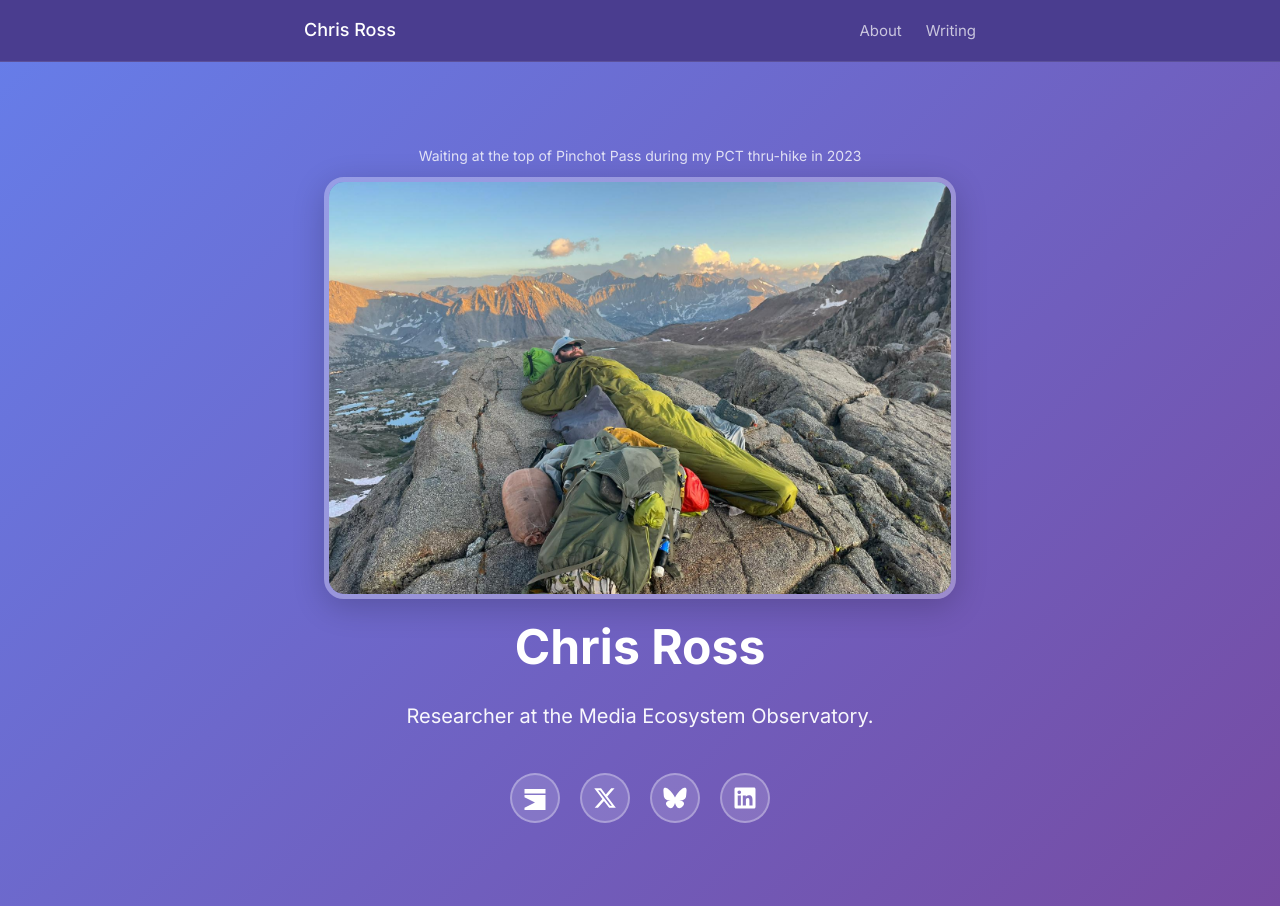
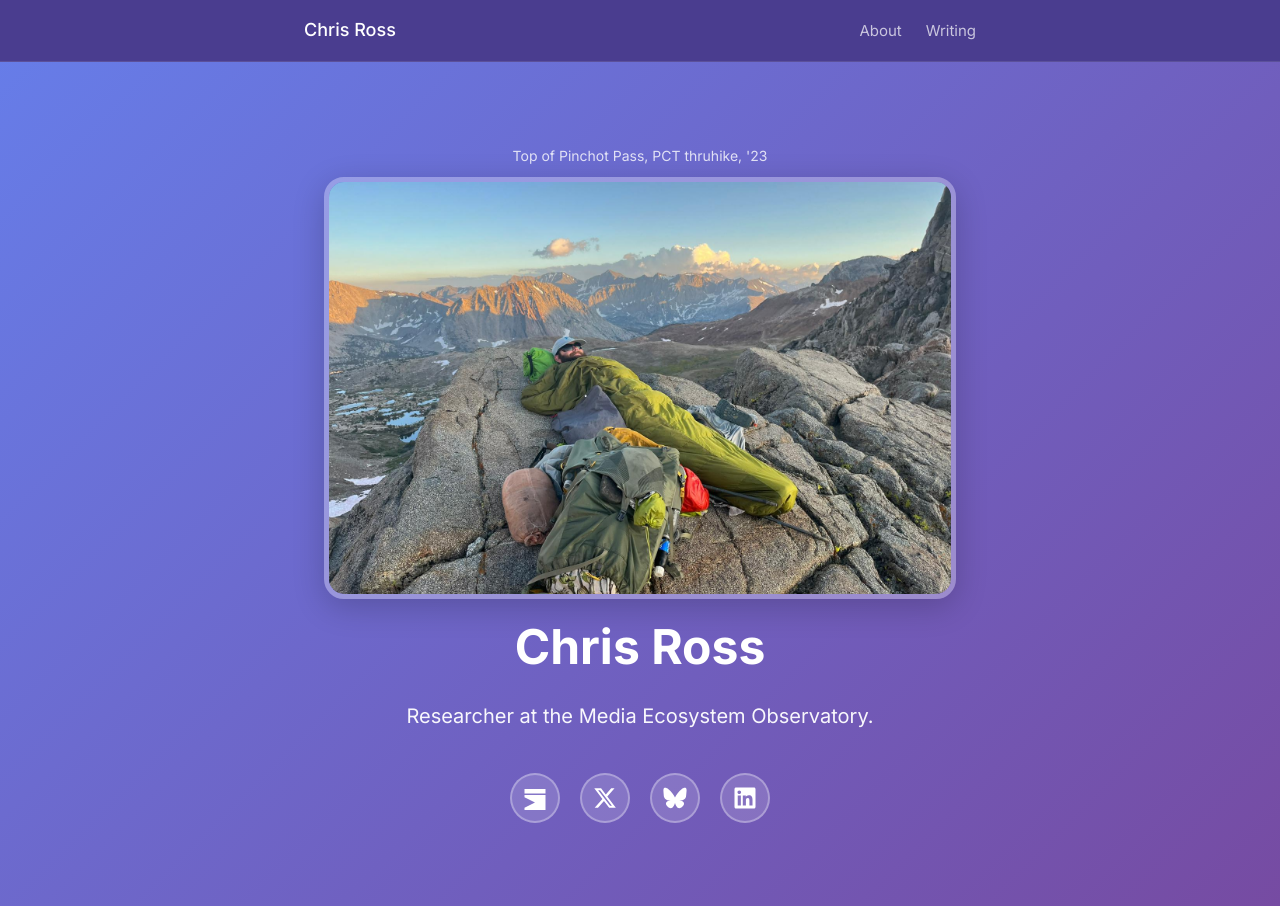
Before and after one commit to chrispross/chrispross.github.io, a Jekyll site: the page built from index.html, in a window 1280 px wide. Built offline with Jekyll 4.4.1, drawn with Linux system fonts in a browser that asks for light colours.

Commit message:
Update photo caption text
Co-Authored-By: Claude Opus 4.6 (1M context) <noreply@anthropic.com>

```diff
--- a/index.html
+++ b/index.html
@@ -125,7 +125,7 @@ title: Home
 
 <section class="hero">
   <div class="hero-content">
-    <p class="photo-caption">Waiting at the top of Pinchot Pass during my PCT thru-hike in 2023</p>
+    <p class="photo-caption">Top of Pinchot Pass, PCT thruhike, '23</p>
     <img src="{{ '/assets/images/profile.jpg' | relative_url }}" alt="Chris Ross" class="profile-image">
     <h1>Chris Ross</h1>
     <div class="bio">
```
